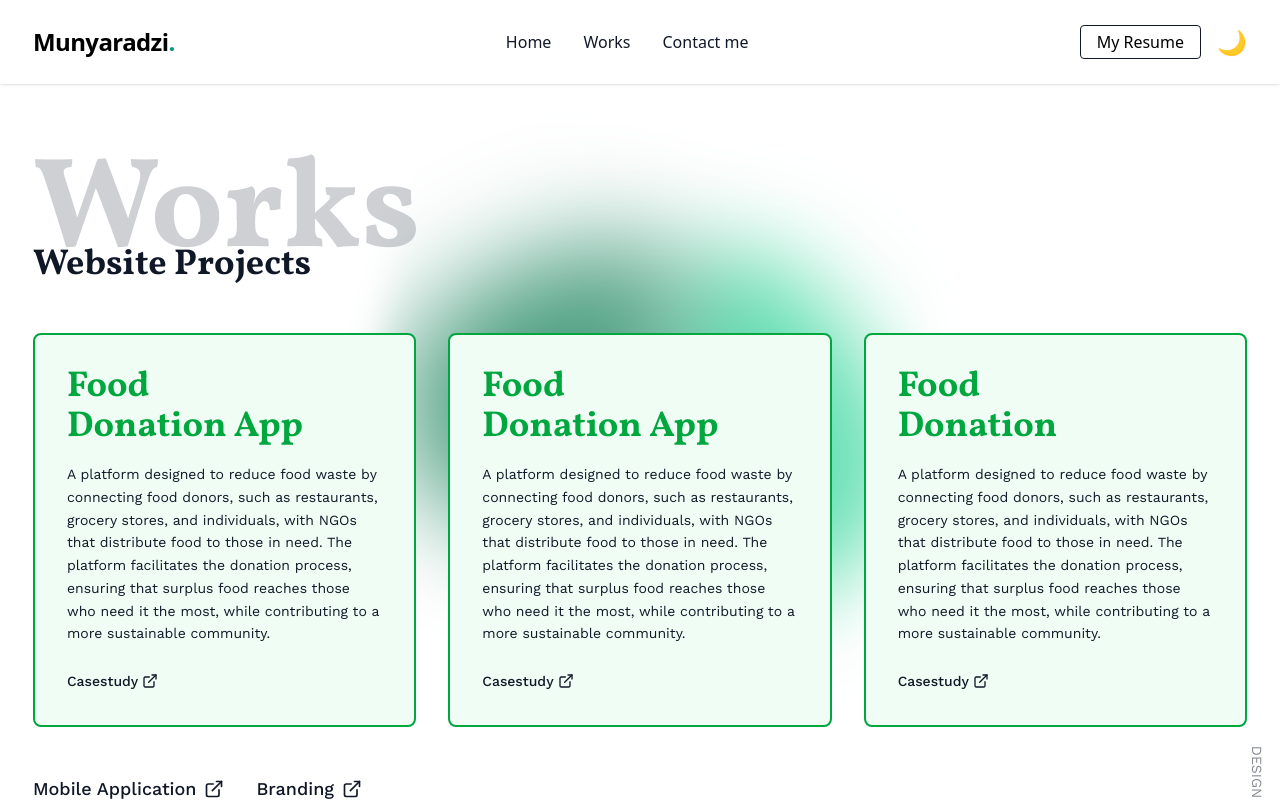
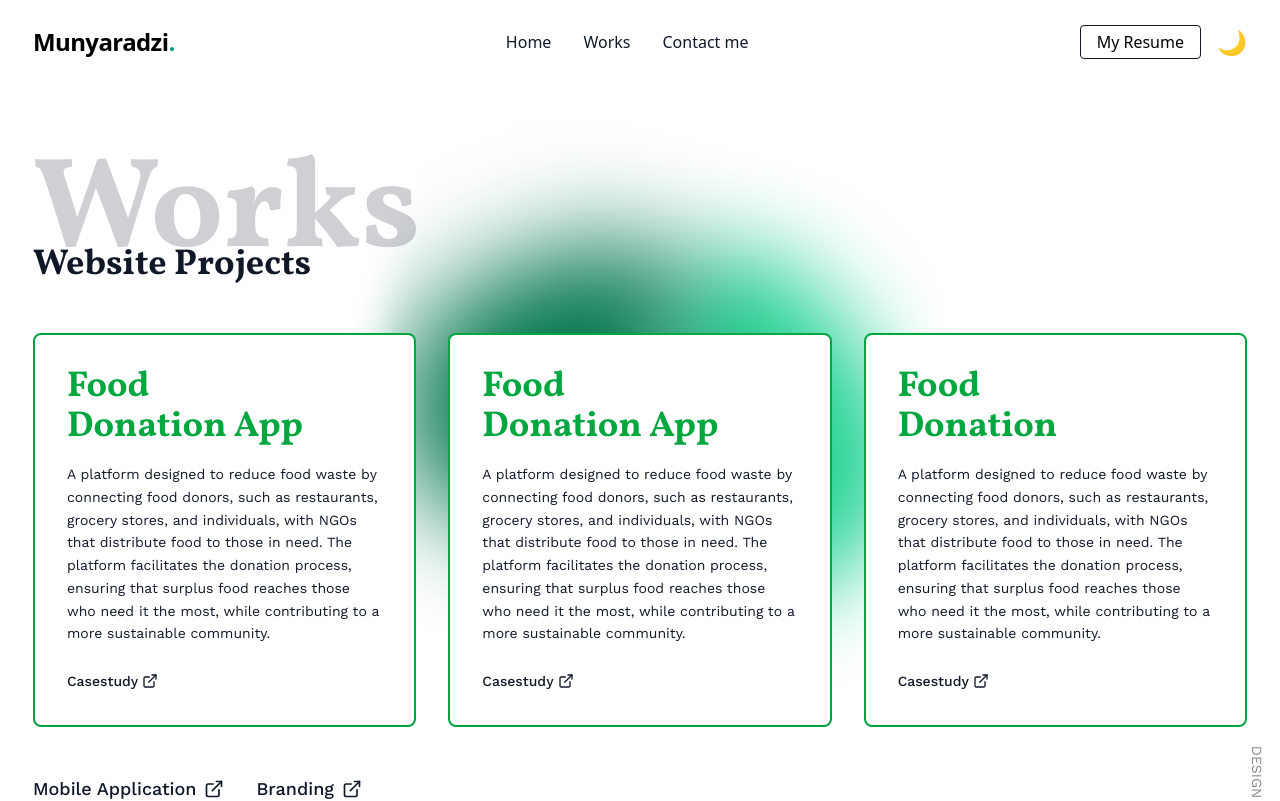
Before and after one commit to VincentMugondora/kayden-portfolio, a React (Vite) app: page /works in a window 1280 px wide. Shown: the top 801 px of the page. Built offline with nearby package versions, Linux system fonts and the light colour scheme.

Commit message:
Update App component: add 'main-content' class to improve layout structure and styling consistency.

```diff
--- a/src/components/Navbar.jsx
+++ b/src/components/Navbar.jsx
@@ -16,7 +16,7 @@ const Navbar = () => {
   const handleToggleDark = () => setDarkMode((d) => !d);
 
   return (
-    <nav className="w-full flex flex-col md:flex-row items-center justify-between px-4 md:px-8 py-6 font-sans border border-white/40 bg-white/30 backdrop-blur-lg shadow sticky top-0 z-30 gap-4 md:gap-0">
+    <nav className="w-full flex flex-col md:flex-row items-center justify-between px-4 md:px-8 py-6 font-sans border border-white/40 bg-white/30 backdrop-blur-lg border border-white/40shadow sticky top-0 z-30 gap-4 md:gap-0">
       {/* Logo */}
       <div className="text-2xl font-bold tracking-tight select-none">
         Munyaradzi<span className="text-teal-600">.</span>
--- a/src/pages/Home.jsx
+++ b/src/pages/Home.jsx
@@ -55,7 +55,7 @@ const Home = () => {
       </div>
       {/* Right Content */}
       <div className="flex-1 flex justify-center items-center relative mt-10 lg:mt-0 z-10 dark:mt-12">
-        <div className="relative group w-44 h-56 md:w-64 md:h-82 bg-[#161313] rounded-t-full rounded-b-none flex items-end justify-center shadow-lg rounded-t-[100px] shadow-xl">
+        <div className="relative group w-44 h-56 md:w-64 md:h-82 bg-black dark:bg-white rounded-t-full rounded-b-none flex items-end justify-center shadow-lg rounded-t-[100px] shadow-xl">
           {/* Speech bubble */}
           <div className="absolute -top-8 left-1/2 -translate-x-1/2 px-4 py-2 bg-white text-black text-base rounded-2xl shadow group-hover:opacity-100 opacity-0 transition-opacity pointer-events-none before:content-[''] before:absolute before:bottom-[-10px] before:left-1/2 before:-translate-x-1/2 before:border-8 before:border-t-white before:border-x-transparent before:border-b-0 before:border-solid before:w-0 before:h-0">
             Hi, I am Munya
--- a/src/pages/Works.jsx
+++ b/src/pages/Works.jsx
@@ -1,17 +1,9 @@
-import React, { useState } from 'react';
-import { Moon, Sun, ExternalLink } from 'lucide-react';
+import React from 'react';
+import { ExternalLink } from 'lucide-react';
 
 export default function Portfolio() {
-  const [darkMode, setDarkMode] = useState(false);
-
-  const toggleDarkMode = () => {
-    setDarkMode(!darkMode);
-  };
-
   return (
-    <div className={`min-h-screen transition-colors duration-300 ${
-      darkMode ? 'bg-black text-white' : 'bg-white/30 text-gray-900'
-    } backdrop-blur-lg border border-white/40 shadow`}>
+    <div className="min-h-screen transition-colors duration-300 bg-transparent text-gray-900 dark:text-white backdrop-blur-lg border border-white/40 shadow">
       {/* Navigation */}
       {/* <nav className="flex justify-between items-center px-8 py-6">
         <div className="text-2xl font-bold">
@@ -30,12 +22,6 @@ export default function Portfolio() {
           <button className="px-4 py-2 border border-gray-400 rounded hover:bg-gray-100 transition-colors">
             My Resume
           </button>
-          <button
-            onClick={toggleDarkMode}
-            className="p-2 rounded-full hover:bg-gray-200 transition-colors"
-          >
-            {darkMode ? <Sun size={20} /> : <Moon size={20} />}
-          </button>
         </div>
       </nav> */}
 
@@ -50,9 +36,7 @@ export default function Portfolio() {
         {/* Project Cards */}
         <div className="grid grid-cols-1 md:grid-cols-2 lg:grid-cols-3 gap-8 mb-12">
           {/* Card 1 */}
-          <div className={`group relative p-8 rounded-lg border-2 transition-all duration-500 hover:shadow-lg overflow-hidden ${
-            darkMode ? 'bg-gray-800 border-gray-700 hover:bg-green-600' : 'bg-green-50 border-green-600 hover:bg-green-600'
-          }`}>
+          <div className="group relative p-8 rounded-lg border-2 transition-all duration-500 hover:shadow-lg overflow-hidden bg-white dark:bg-black border-green-600 hover:bg-green-100 dark:hover:bg-green-800">
             {/* Default Content */}
             <div className="transition-all duration-500 group-hover:opacity-0 group-hover:translate-y-4">
               <h3 className="text-4xl font-bold text-green-600 mb-4 group-hover:text-white">
@@ -110,9 +94,7 @@ export default function Portfolio() {
           </div>
 
           {/* Card 2 */}
-          <div className={`group relative p-8 rounded-lg border-2 transition-all duration-500 hover:shadow-lg overflow-hidden ${
-            darkMode ? 'bg-gray-800 border-gray-700 hover:bg-green-600' : 'bg-green-50 border-green-600 hover:bg-green-600'
-          }`}>
+          <div className="group relative p-8 rounded-lg border-2 transition-all duration-500 hover:shadow-lg overflow-hidden bg-white dark:bg-black border-green-600 hover:bg-green-100 dark:hover:bg-green-800">
             {/* Default Content */}
             <div className="transition-all duration-500 group-hover:opacity-0 group-hover:translate-y-4">
               <h3 className="text-4xl font-bold text-green-600 mb-4 group-hover:text-white">
@@ -170,9 +152,7 @@ export default function Portfolio() {
           </div>
 
           {/* Card 3 */}
-          <div className={`group relative p-8 rounded-lg border-2 transition-all duration-500 hover:shadow-lg overflow-hidden ${
-            darkMode ? 'bg-gray-800 border-gray-700 hover:bg-green-600' : 'bg-green-50 border-green-600 hover:bg-green-600'
-          }`}>
+          <div className="group relative p-8 rounded-lg border-2 transition-all duration-500 hover:shadow-lg overflow-hidden bg-white dark:bg-black border-green-600 hover:bg-green-100 dark:hover:bg-green-800">
             {/* Default Content */}
             <div className="transition-all duration-500 group-hover:opacity-0 group-hover:translate-y-4">
               <h3 className="text-4xl font-bold text-green-600 mb-4 group-hover:text-white">
```
